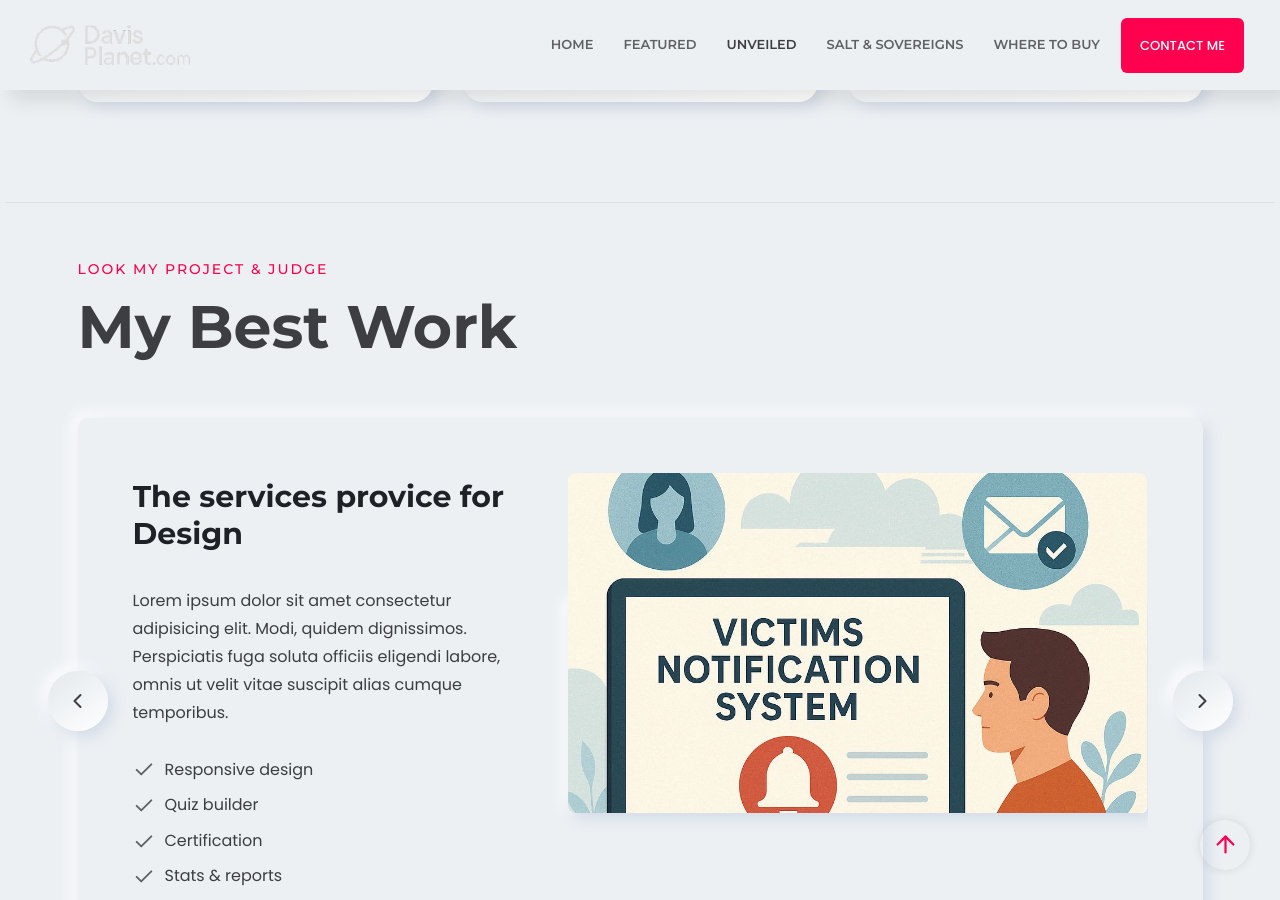
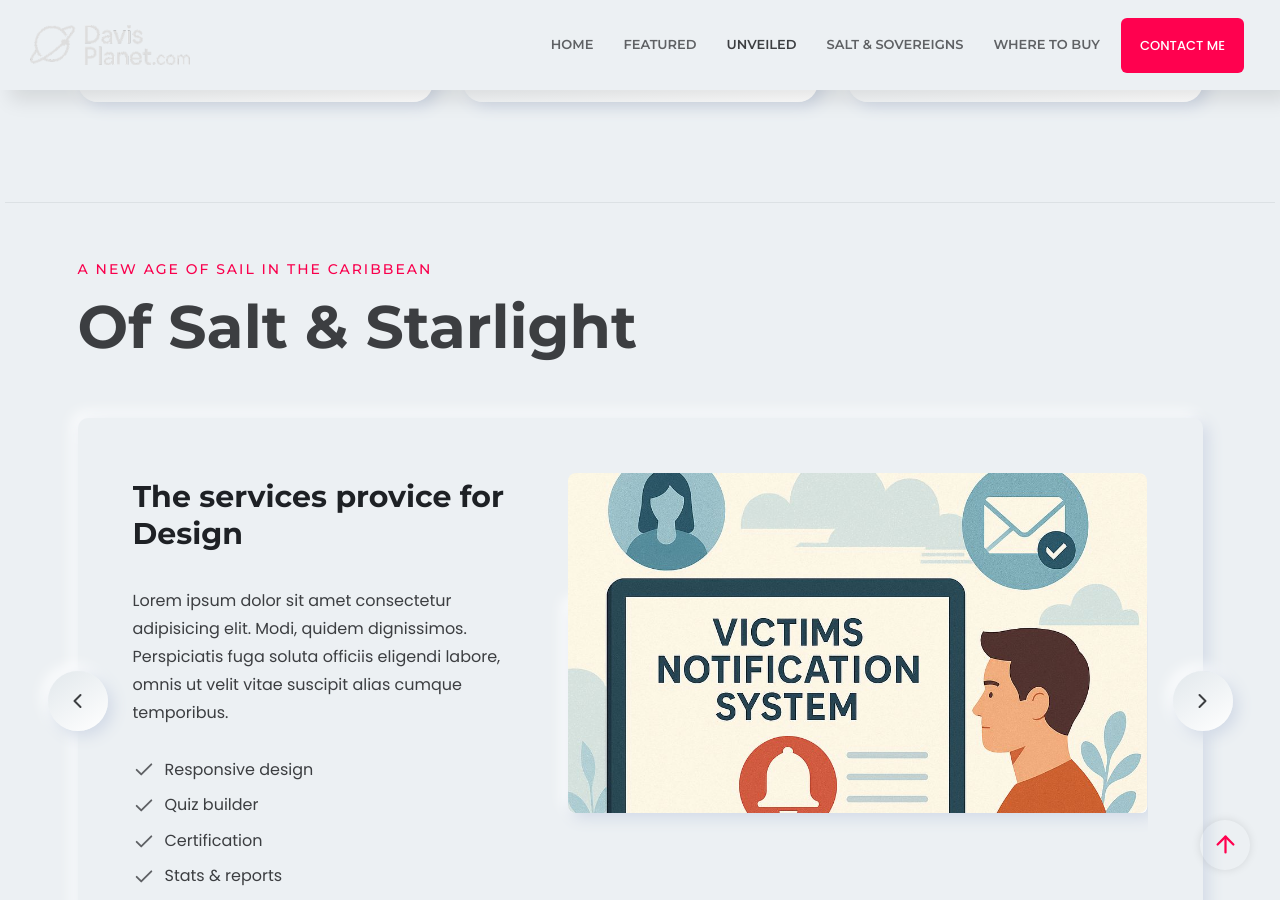
Before and after one commit to bobum/bobum.github.io, a Jekyll site: the page built from fiction/index.html, in a window 1280 px wide and 900 px high, scrolled down 2219 px. Built offline with Jekyll 4.4.1, drawn with Linux system fonts in a browser that asks for light colours; some web fonts are replaced.

Commit message:
Update index.html

```diff
--- a/fiction/index.html
+++ b/fiction/index.html
@@ -181,16 +181,16 @@ layout: fiction_default
         </div>
         <!-- ENd Unveiled Area -->
 
-        <!-- Start Salt & Sovereigns Area -->
-        <div id="salt-and-sovereigns" class="rn-project-area portfolio-style-two rn-section-gap section-separator">
+        <!-- Start Of Salt & Starlight Area -->
+        <div id="salt-and-starlight" class="rn-project-area portfolio-style-two rn-section-gap section-separator">
             <div class="container">
                 <div class="row">
 
                     <div class="col-lg-12">
                         <div data-aos="fade-up" data-aos-duration="500" data-aos-delay="100" data-aos-once="true"
                             class="section-title text-left mb_md--25 mb_sm--25">
-                            <span class="subtitle">Look My project & JUDGE</span>
-                            <h2 class="title">My Best Work</h2>
+                            <span class="subtitle">A New Age of Sail in the Caribbean</span>
+                            <h2 class="title">Of Salt & Starlight</h2>
                         </div>
                     </div>
 
@@ -369,7 +369,7 @@ layout: fiction_default
                 </div>
             </div>
         </div>
-        <!-- End Salt & Sovereigns Area -->
+        <!-- End Salt & Starlight Area -->
 
 
 
```
